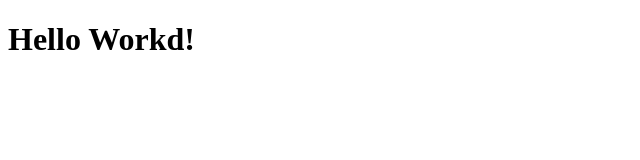
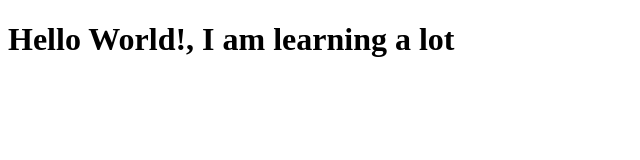
Before and after one commit to Khushvant-git/Web-development, a plain HTML site: page site/index.html in a window 1280 px wide. Shown: the whole page, without its empty margins (0-640 px from the left). Drawn offline with Linux system fonts and the light colour scheme.

Commit message:
Small change to our page

```diff
--- a/site/index.html
+++ b/site/index.html
@@ -4,6 +4,6 @@
 	<title>Coursera Web page</title>
 </head>
 <body>
-<h1>Hello Workd!</h1>
+<h1>Hello World!, I am learning a lot</h1>
 </body>
 </html>
```
